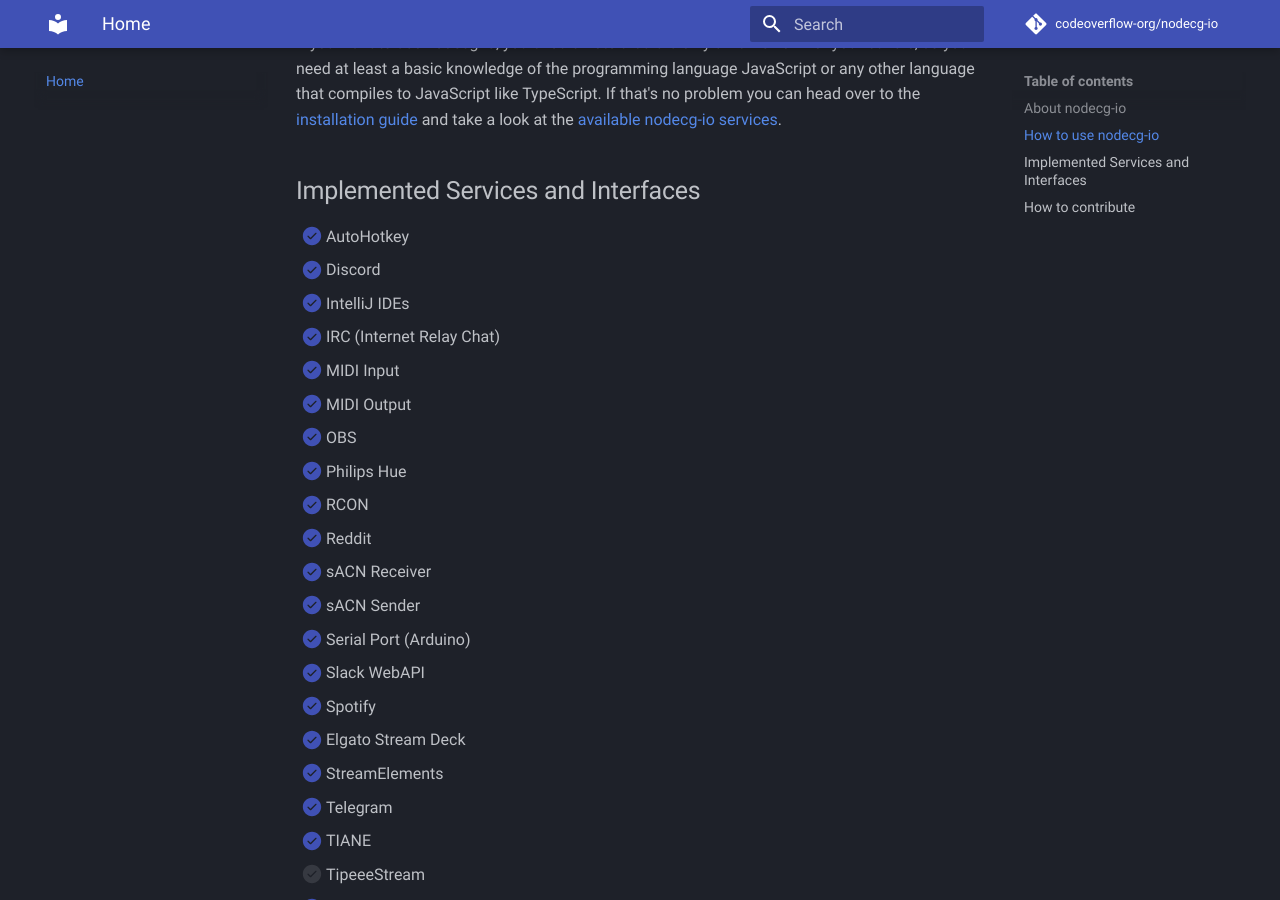
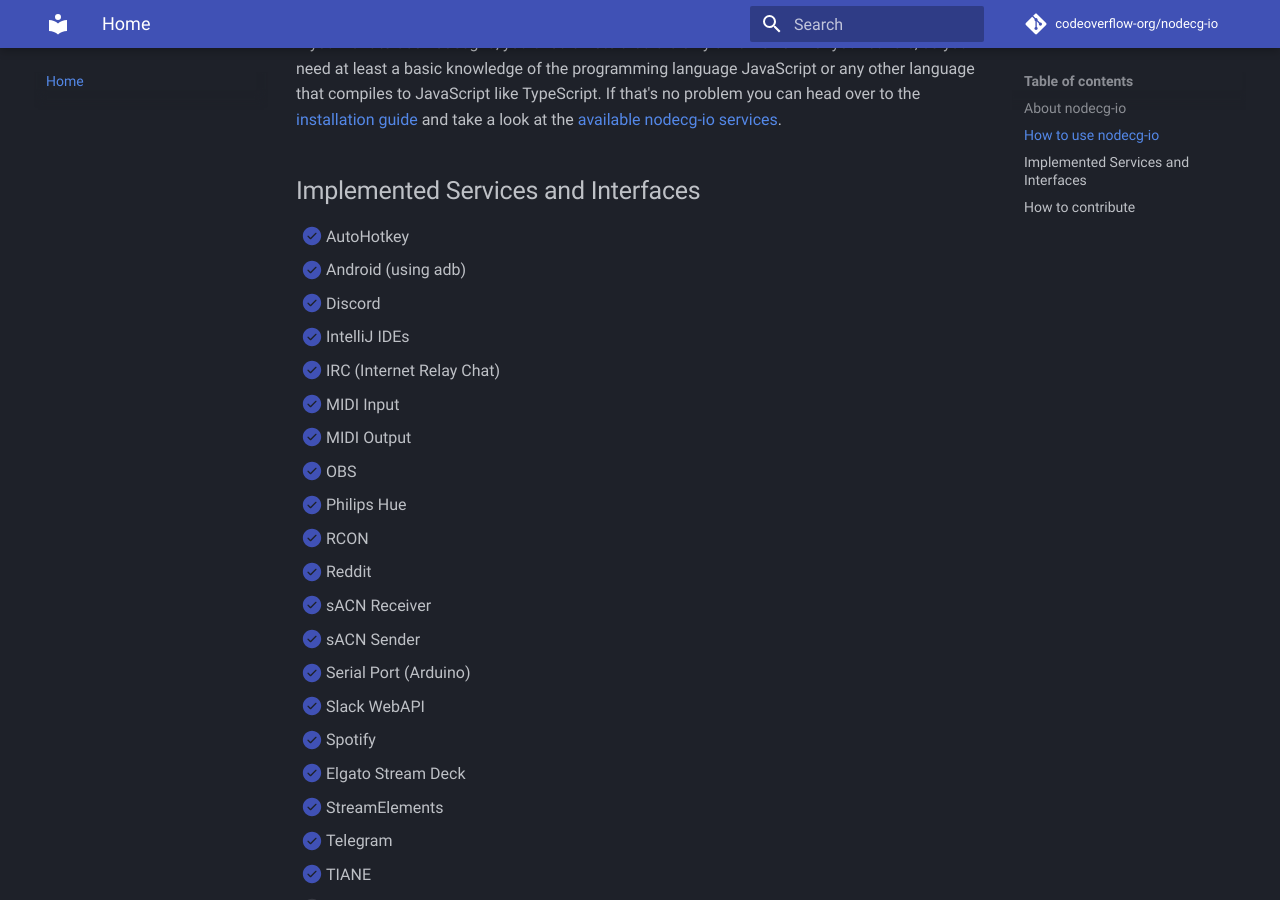
Before and after one commit to codeoverflow-org/nodecg-io-docs, an MkDocs documentation site: the page built from docs/index.md, in a window 1280 px wide and 900 px high, scrolled down 569 px. Built offline with MkDocs 1.6.1 and Material for MkDocs 9.7.7, drawn with Linux system fonts in a browser that asks for light colours; comment, search, counter and statistics services are not loaded.

Commit message:
Add android service to mkdocs.yml and index page

```diff
--- a/docs/index.md
+++ b/docs/index.md
@@ -24,6 +24,7 @@
 ## Implemented Services and Interfaces
 
 -   [x] AutoHotkey
+-   [x] Android (using adb)
 -   [x] Discord
 -   [x] IntelliJ IDEs
 -   [x] IRC (Internet Relay Chat)
--- a/mkdocs.yml
+++ b/mkdocs.yml
@@ -48,6 +48,7 @@
     - Services:
           - Available services: services.md
           - AHK sample: samples/ahk.md
+          - Android: samples/android.md
           - Discord sample: samples/discord.md
           - IntelliJ sample: samples/intellij.md
           - Midi:
```
